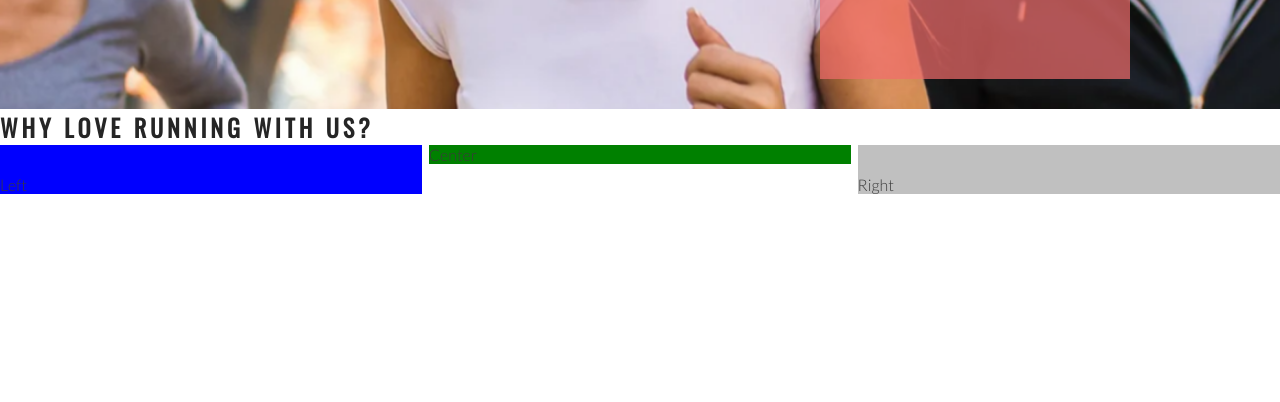
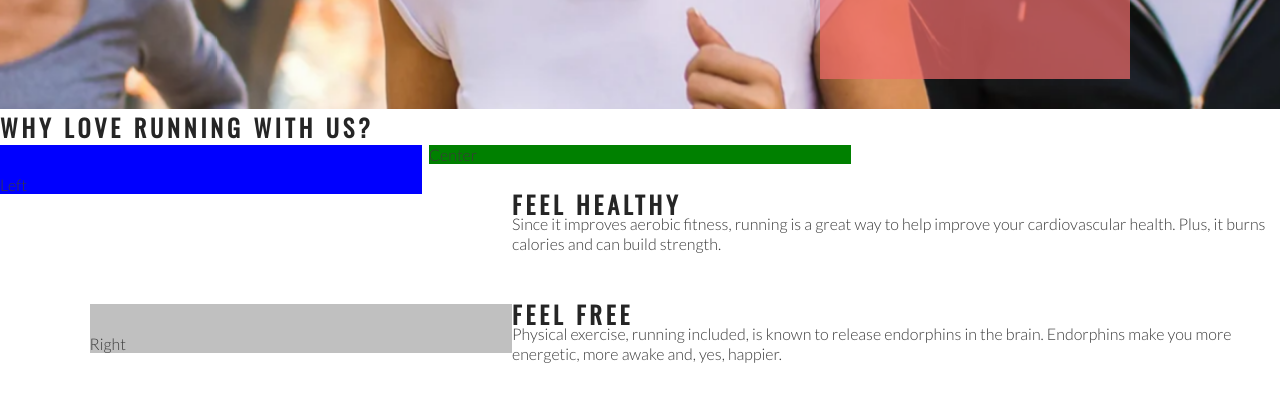
Before and after one commit to LonesG/love-running-project, a plain HTML site: page index.html in a window 1280 px wide. Shown: the part 566-968 px from the top of the page. Drawn offline with nearby package versions, Linux system fonts and the light colour scheme.

Commit message:
Add club ethos section divs

```diff
--- a/assets/css/style.css
+++ b/assets/css/style.css
@@ -135,3 +135,12 @@ h1, h2 {
     width: 33%;
     background-color: green;
 }
+
+.left-about-heading {
+    width: 60%;
+    float: right;
+    line-height: 20px;
+    clear: both;
+    margin-bottom: 50px;
+
+}
--- a/index.html
+++ b/index.html
@@ -42,6 +42,14 @@
     <section id="club-ethos">
         <h1>Why Love Running With Us?</h1>
         <div id="left-about">Left</div>
+        <div class="left-about-heading">
+            <h2>Feel Healthy</h2>
+            <p>Since it improves aerobic fitness, running is a great way to help improve your cardiovascular health. Plus, it burns calories and can build strength.</p>
+        </div>
+        <div class="left-about-heading">
+            <h2>Feel Free</h2>
+            <p>Physical exercise, running included, is known to release endorphins in the brain. Endorphins make you more energetic, more awake and, yes, happier.</p>
+        </div>
         <div id="right-about">Right</div>
         <div id="center-about">Center</div>
     </section>
```
